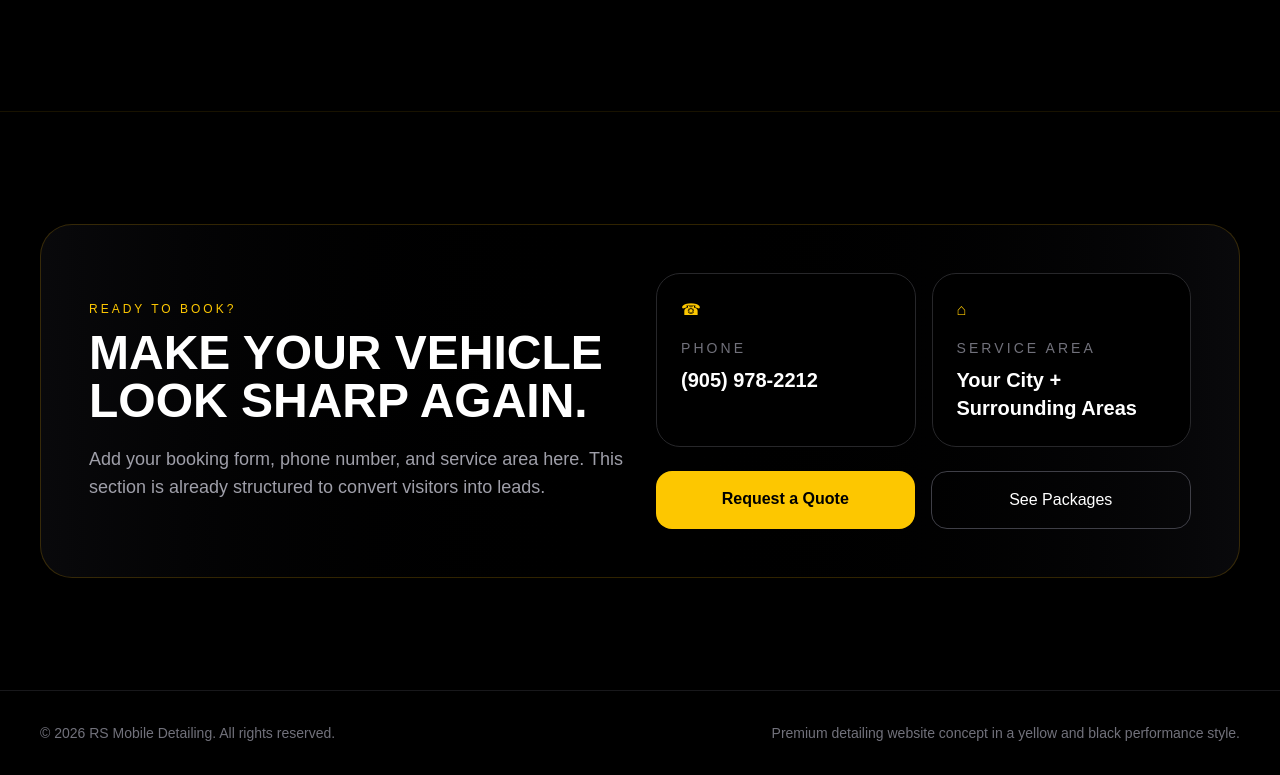
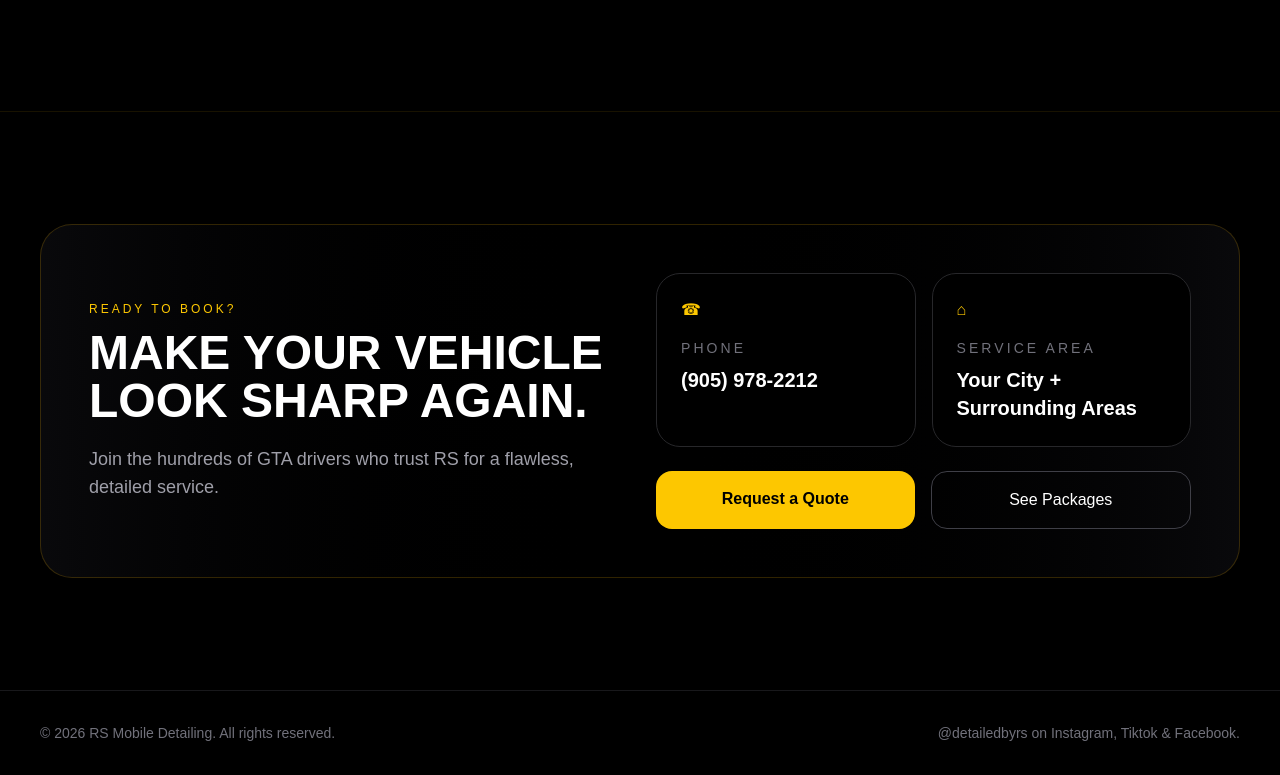
Before and after one commit to detailedbyrs/rs-detailing-site, a Next.js app: page / in a window 1280 px wide. Shown: the part 6450-7225 px from the top of the page. Built offline with nearby package versions, Linux system fonts and the light colour scheme.

Commit message:
Changed placehold text

```diff
--- a/app/page.js
+++ b/app/page.js
@@ -552,7 +552,7 @@ export default function Home() {
                 <p className="mb-3 text-xs uppercase tracking-[0.25em] text-yellow-400">Ready to book?</p>
                 <h3 className="text-3xl font-black uppercase leading-none md:text-5xl">Make your vehicle look sharp again.</h3>
                 <p className="mt-5 max-w-xl text-lg text-zinc-400">
-                  Add your booking form, phone number, and service area here. This section is already structured to convert visitors into leads.
+                  Join the hundreds of GTA drivers who trust RS for a flawless, detailed service.
                 </p>
               </div>
 
@@ -592,7 +592,7 @@ export default function Home() {
         <footer className="border-t border-zinc-900 py-8">
           <div className="mx-auto flex max-w-7xl flex-col items-center justify-between gap-4 px-6 text-sm text-zinc-500 md:flex-row md:px-10">
             <p>© 2026 RS Mobile Detailing. All rights reserved.</p>
-            <p>Premium detailing website concept in a yellow and black performance style.</p>
+            <p>@detailedbyrs on Instagram, Tiktok & Facebook.</p>
           </div>
         </footer>
       </main>
```
